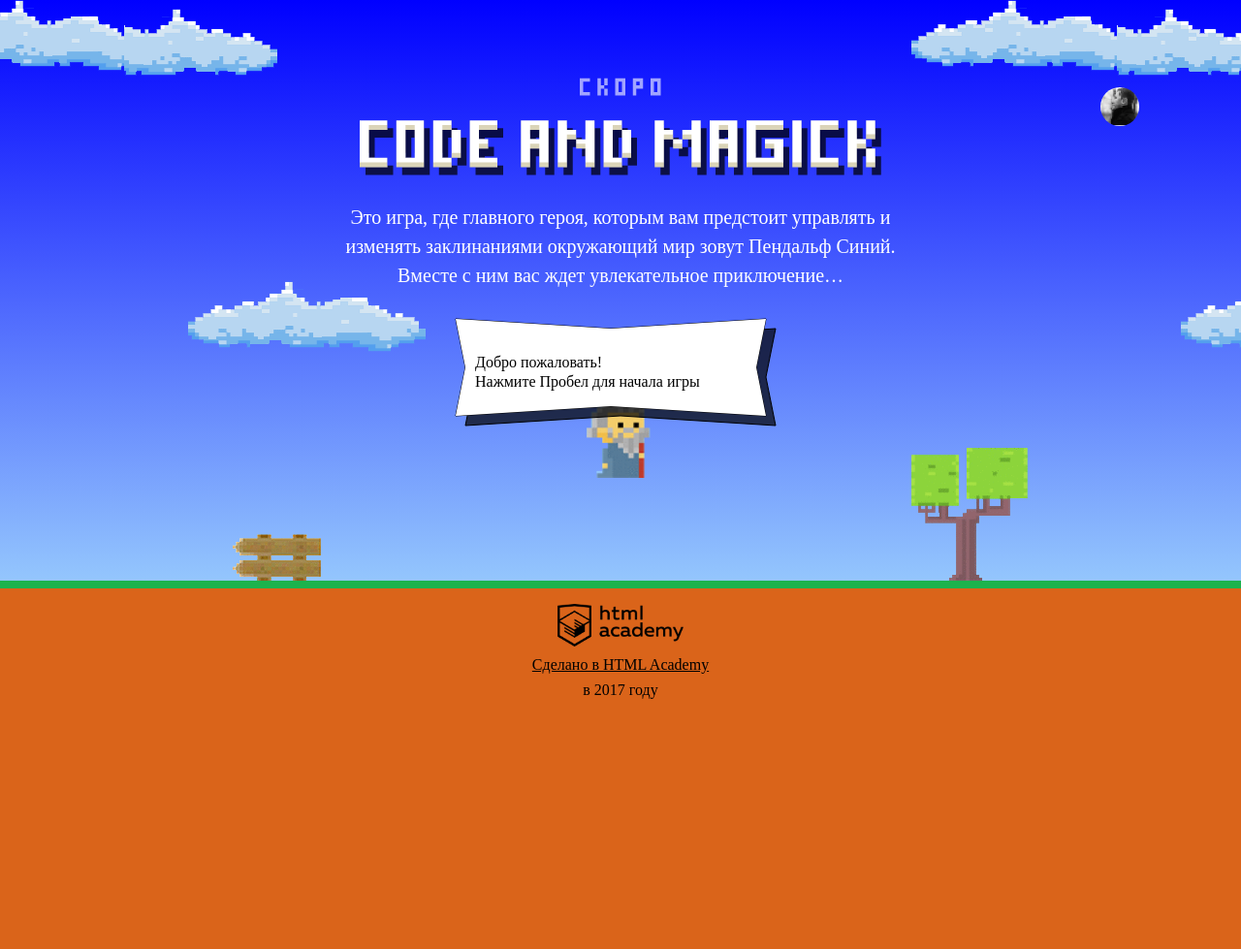
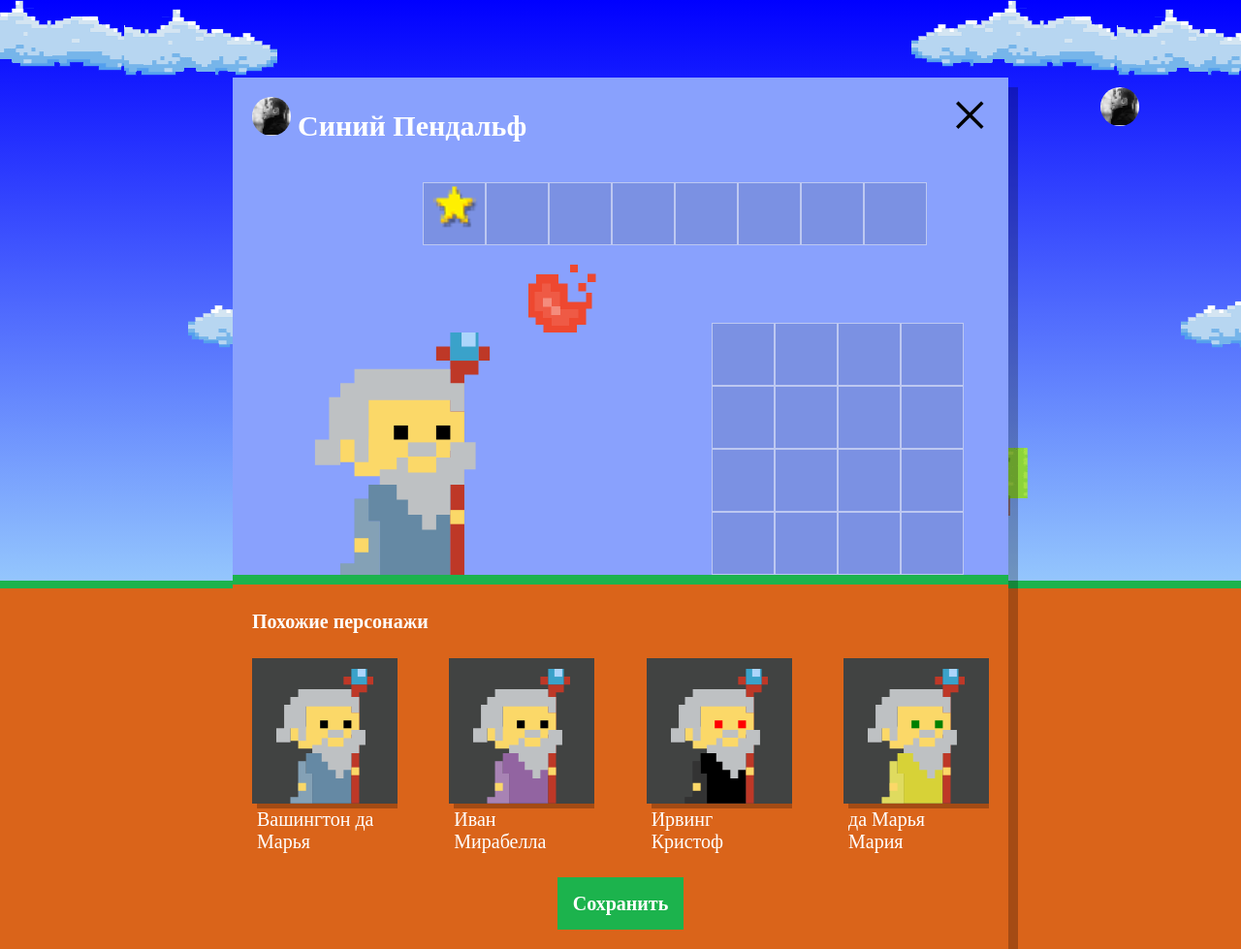
Before and after one commit to Anna-Teshkina/305561-code-and-magick-17, a website: page index.html in a window 1280 px wide. Shown: the whole page at 97% size. Before the commit the page ends 800 px from the top, so only its background shows below. Drawn offline with Linux system fonts and the light colour scheme; a web font is replaced by a local one.

Commit message:
Functions for creating similar wizards

```diff
--- a/index.html
+++ b/index.html
@@ -207,6 +207,7 @@
 </script>
 <script src="js/stat.js"></script>
 <script src="js/game.js"></script>
+<script src="js/setup.js"></script>
 
 </body>
 </html>
--- /dev/null
+++ b/js/setup.js
@@ -0,0 +1,73 @@
+'use strict';
+var WIZARD_COUNT = 4;
+var WIZARD_NAMES = ['Иван', 'Хуан', 'Себастьян', 'Мария', 'Кристоф', 'Виктор', 'Юлия', 'Люпита', 'Вашингтон'];
+var WIZARD_SURNAMES = ['да Марья', 'Верон', 'Мирабелла', 'Вальц', 'Онопко', 'Топольницкая', 'Нионго', 'Ирвинг'];
+var COATS_COLOR = ['rgb(101, 137, 164)', 'rgb(241, 43, 107)', 'rgb(146, 100, 161)', 'rgb(56, 159, 117)', 'rgb(215, 210, 55)', 'rgb(0, 0, 0)'];
+var EYES_COLOR = ['black', 'red', 'blue', 'yellow', 'green'];
+
+var wizards = []; // массив волшебников
+
+// покажем окно настроек
+var userDialog = document.querySelector('.setup');
+userDialog.classList.remove('hidden');
+
+// показать блок setup-similar
+document.querySelector('.setup-similar').classList.remove('hidden');
+
+var similarListElement = document.querySelector('.setup-similar-list');
+var similarWizardTemplate = document.querySelector('#similar-wizard-template')
+    .content
+    .querySelector('.setup-similar-item');
+
+// функция генерации случайного числа
+var getRandomFromInterval = function (n) {
+  var random = Math.floor(Math.random() * n);
+  return random;
+};
+
+var getWizard = function () {
+  /* сгенерируем для каждого волшебника случайное имя */
+  /* в зависимости от случайно сгенерированного флага меняем имя и фамилию местами */
+  var flag = Math.round(Math.random());
+  var randomName = WIZARD_NAMES[getRandomFromInterval(WIZARD_NAMES.length)];
+  var randomSurname = WIZARD_SURNAMES[getRandomFromInterval(WIZARD_SURNAMES.length)];
+  var wizardName = randomName + ' ' + randomSurname;
+  if (flag) {
+    wizardName = randomSurname + ' ' + randomName;
+  }
+
+  /* сгенерируем случайный цвет глаз */
+  var randomEyesColor = EYES_COLOR[getRandomFromInterval(EYES_COLOR.length)];
+
+  /* сгенерируем случайный цвет глаз */
+  var randomCoatColor = COATS_COLOR[getRandomFromInterval(COATS_COLOR.length)];
+
+  var wizard = {
+    name: wizardName,
+    eyes: randomEyesColor,
+    coat: randomCoatColor
+  };
+
+  return wizard;
+};
+
+/* сформируем масси волшебников */
+for (var i = 0; i < WIZARD_COUNT; i++) {
+  var wizardItem = getWizard();
+  wizards.push(wizardItem);
+}
+
+var renderWizard = function (wizard) {
+  var wizardElement = similarWizardTemplate.cloneNode(true);
+  wizardElement.querySelector('.setup-similar-label').textContent = wizard.name;
+  wizardElement.querySelector('.wizard-eyes').style.fill = wizard.eyes;
+  wizardElement.querySelector('.wizard-coat').style.fill = wizard.coat;
+  return wizardElement;
+};
+
+var fragment = document.createDocumentFragment();
+for (i = 0; i < wizards.length; i++) {
+  fragment.appendChild(renderWizard(wizards[i]));
+}
+
+similarListElement.appendChild(fragment);
```
